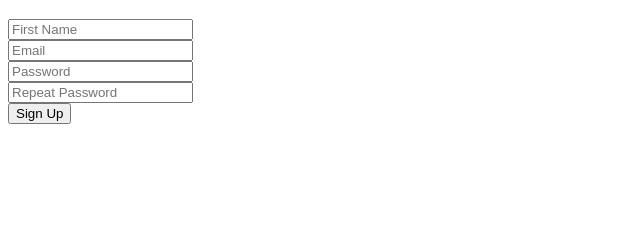
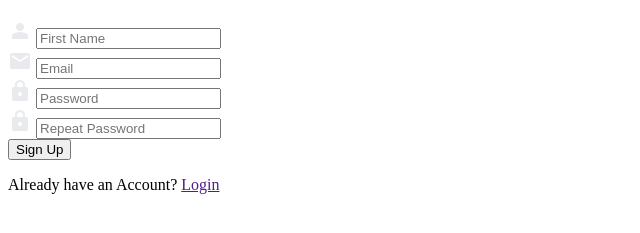
Before and after one commit to BishBashBosh888/sign-up-form, a plain HTML site: page index.html in a window 1280 px wide. Shown: the part 61-294 px from the top of the page, without its empty margins (0-640 px from the left). Drawn offline with Linux system fonts and the light colour scheme.

Commit message:
added icons for each input fields

```diff
--- a/index.html
+++ b/index.html
@@ -3,6 +3,7 @@
     <head>
         <meta charset="UTF-8">
         <meta name="viewport" content="width=device-width, initial-scale=1.0">
+        <link rel="stylesheet" href="style.css">
         <title>Sign Up Form</title>
     </head>
 
@@ -11,20 +12,34 @@
             <h1>Sign Up</h1>
             <form>
                 <div>
+                    <label for="firstname-input">
+                        <svg xmlns="http://www.w3.org/2000/svg" height="24px" viewBox="0 -960 960 960" width="24px" fill="#e8eaed"><path d="M480-480q-66 0-113-47t-47-113q0-66 47-113t113-47q66 0 113 47t47 113q0 66-47 113t-113 47ZM160-160v-112q0-34 17.5-62.5T224-378q62-31 126-46.5T480-440q66 0 130 15.5T736-378q29 15 46.5 43.5T800-272v112H160Z"/></svg>
+                    </label>
                     <input type="text" name="firstname" id="firstname-input" placeholder="First Name">
                 </div>
                 <div>
+                    <label for="email-input">
+                        <svg xmlns="http://www.w3.org/2000/svg" height="24px" viewBox="0 -960 960 960" width="24px" fill="#e8eaed"><path d="M160-160q-33 0-56.5-23.5T80-240v-480q0-33 23.5-56.5T160-800h640q33 0 56.5 23.5T880-720v480q0 33-23.5 56.5T800-160H160Zm320-280 320-200v-80L480-520 160-720v80l320 200Z"/></svg>
+                    </label>
                     <input type="email" name="email" id="email-input" placeholder="Email">
                 </div>
                 <div>
+                    <label for="password-input">
+                        <svg xmlns="http://www.w3.org/2000/svg" height="24px" viewBox="0 -960 960 960" width="24px" fill="#e8eaed"><path d="M240-80q-33 0-56.5-23.5T160-160v-400q0-33 23.5-56.5T240-640h40v-80q0-83 58.5-141.5T480-920q83 0 141.5 58.5T680-720v80h40q33 0 56.5 23.5T800-560v400q0 33-23.5 56.5T720-80H240Zm240-200q33 0 56.5-23.5T560-360q0-33-23.5-56.5T480-440q-33 0-56.5 23.5T400-360q0 33 23.5 56.5T480-280ZM360-640h240v-80q0-50-35-85t-85-35q-50 0-85 35t-35 85v80Z"/></svg>
+                    </label>
                     <input type="password" name="password" id="password-input" placeholder="Password">
                 </div>
                 <div>
+                    <label for="repeat-password-input">
+                        <svg xmlns="http://www.w3.org/2000/svg" height="24px" viewBox="0 -960 960 960" width="24px" fill="#e8eaed"><path d="M240-80q-33 0-56.5-23.5T160-160v-400q0-33 23.5-56.5T240-640h40v-80q0-83 58.5-141.5T480-920q83 0 141.5 58.5T680-720v80h40q33 0 56.5 23.5T800-560v400q0 33-23.5 56.5T720-80H240Zm240-200q33 0 56.5-23.5T560-360q0-33-23.5-56.5T480-440q-33 0-56.5 23.5T400-360q0 33 23.5 56.5T480-280ZM360-640h240v-80q0-50-35-85t-85-35q-50 0-85 35t-35 85v80Z"/></svg>
+                    </label>
                     <input type="password" name="repeat-password" id="repeat-password-input" placeholder="Repeat Password">
                 </div>
 
                 <button type="submit"> Sign Up </button>
             </form>
+
+            <p>Already have an Account? <a href="">Login</a></p>
         </div>
     </body>
 </html>
--- a/style.css
+++ b/style.css
@@ -1 +1 @@
-ECHO is on.
+@import url('https://fonts.googleapis.com/css2?family=Poppins:ital,wght@0,400;1,300&display=swap');
```
Also changed, not shown: icons/lock_24dp_E8EAED_FILL1_wght400_GRAD0_opsz24.svg (added).
